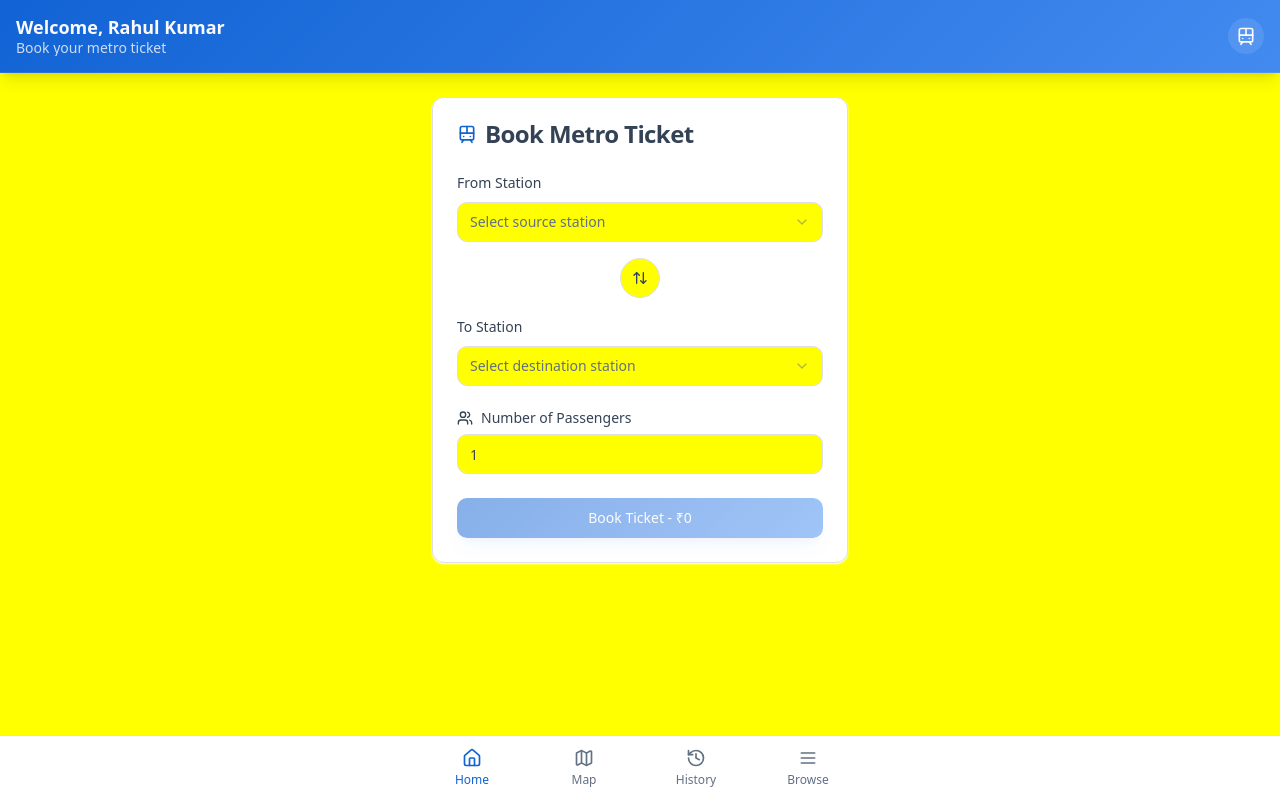
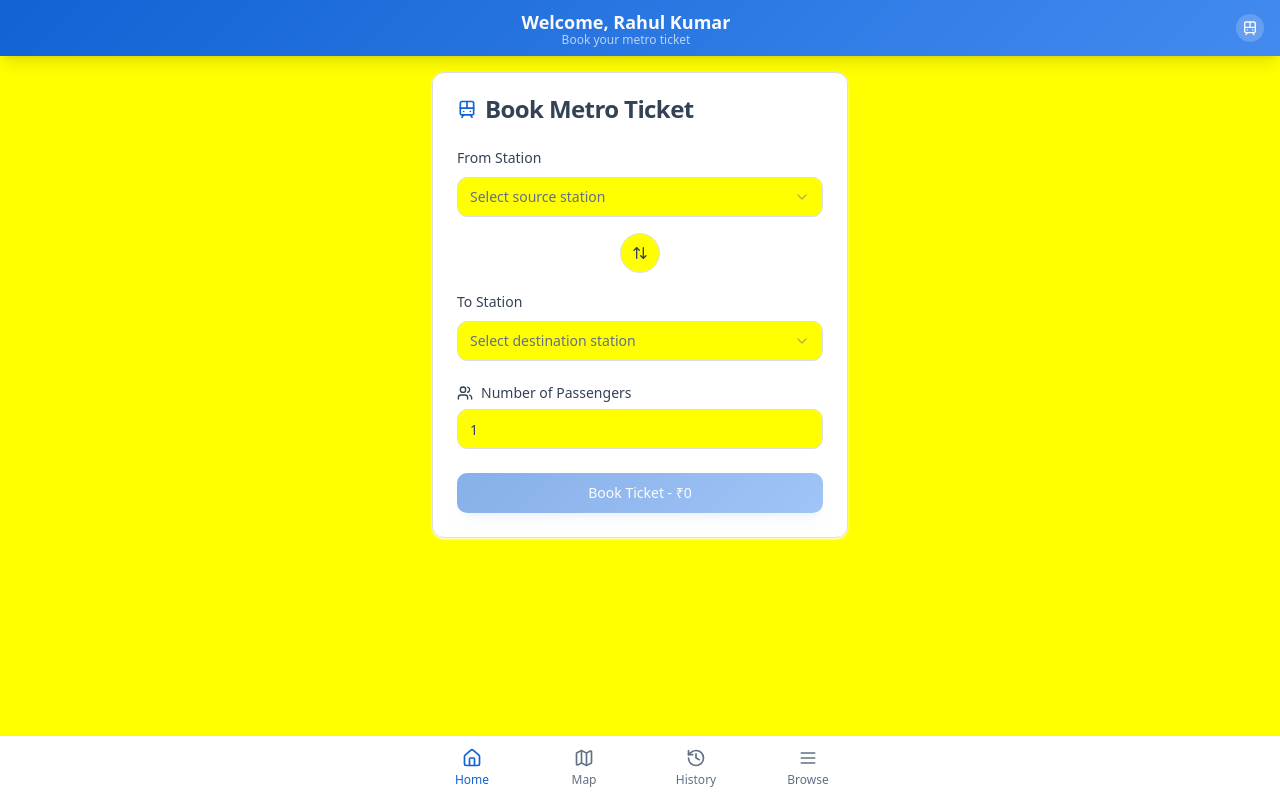
Before and after one commit to Varun-Singh14/lucknow-metro-go, a React (Vite) app: page /home in a window 1280 px wide. Built offline with nearby package versions, Linux system fonts and the light colour scheme; sample sign-in values are in the browser's storage; the HTML template or start-up script is replaced by a standard one.

Commit message:
Fix Action Bar Styling

```diff
--- a/src/components/ActionBar.tsx
+++ b/src/components/ActionBar.tsx
@@ -22,43 +22,50 @@ export const ActionBar = ({
   const navigate = useNavigate();
 
   return (
-    <div className="sticky top-0 z-50 bg-gradient-primary text-primary-foreground shadow-lg border-b border-primary-foreground/10">
-      {/* Status bar space for mobile */}
-      <div className="h-safe-top bg-gradient-primary"></div>
-
-      <div className="flex items-center justify-between px-4 py-4">
-        <div className="flex items-center gap-3 flex-1">
+    <div className="sticky top-0 z-50 bg-gradient-primary text-primary-foreground shadow-lg">
+      <div className="flex items-center h-14 px-4">
+        {/* Left side - Back button */}
         {showBack && (
           <Button
             variant="ghost"
             size="icon"
             onClick={() => navigate(-1)}
-              className="text-primary-foreground hover:bg-primary-foreground/10 h-9 w-9 shrink-0"
+            className="text-primary-foreground hover:bg-primary-foreground/10 h-10 w-10 -ml-2 mr-2"
           >
-              <ArrowLeft className="w-5 h-5" />
+            <ArrowLeft className="w-6 h-6" />
           </Button>
         )}
-          <div className="min-w-0 flex-1">
-            <h1 className="text-lg font-semibold leading-tight truncate">{title}</h1>
+
+        {/* Center - Title */}
+        <div className="flex-1 text-center px-2">
+          <h1 className="text-lg font-semibold truncate">{title}</h1>
           {subtitle && (
-              <p className="text-sm text-primary-foreground/80 leading-tight truncate">
+            <p className="text-xs text-primary-foreground/70 truncate -mt-1">
               {subtitle}
             </p>
           )}
         </div>
+
+        {/* Right side - Custom action or menu */}
+        <div className="flex items-center gap-2">
+          {customAction && (
+            <div className="flex items-center">
+              {customAction}
             </div>
-
-        <div className="flex items-center gap-2 shrink-0">
-          {customAction}
+          )}
           {showMenu && (
             <Button
               variant="ghost"
               size="icon"
               onClick={onMenuClick}
-              className="text-primary-foreground hover:bg-primary-foreground/10 h-9 w-9"
+              className="text-primary-foreground hover:bg-primary-foreground/10 h-10 w-10 -mr-2"
             >
-              <MoreVertical className="w-5 h-5" />
+              <MoreVertical className="w-6 h-6" />
             </Button>
+          )}
+          {/* Add spacer when no back button to center the title */}
+          {!showBack && !customAction && !showMenu && (
+            <div className="w-10"></div>
           )}
         </div>
       </div>
--- a/src/pages/BrowsePage.tsx
+++ b/src/pages/BrowsePage.tsx
@@ -60,7 +60,7 @@ export const BrowsePage = () => {
         subtitle="Manage your profile and preferences"
       />
 
-      <div className="max-w-md mx-auto p-4 space-y-4 pt-6">
+      <div className="max-w-md mx-auto p-4 space-y-4">
         {/* Profile Card */}
         <Card className="shadow-card">
           <CardContent className="p-6">
--- a/src/pages/HistoryPage.tsx
+++ b/src/pages/HistoryPage.tsx
@@ -59,7 +59,7 @@ export const HistoryPage = () => {
         subtitle="View your past and active bookings"
       />
 
-      <div className="max-w-md mx-auto p-4 space-y-4 pt-6">
+      <div className="max-w-md mx-auto p-4 space-y-4">
         {bookings.length === 0 ? (
           <Card className="shadow-card">
             <CardContent className="p-8 text-center">
--- a/src/pages/HomePage.tsx
+++ b/src/pages/HomePage.tsx
@@ -62,13 +62,13 @@ export const HomePage = () => {
         title={`Welcome, ${DEMO_USER.name}`}
         subtitle="Book your metro ticket"
         customAction={
-          <div className="bg-primary-foreground/10 rounded-full p-2">
-            <Train className="w-5 h-5" />
+          <div className="bg-primary-foreground/20 rounded-full p-1.5">
+            <Train className="w-4 h-4" />
           </div>
         }
       />
 
-      <div className="max-w-md mx-auto p-4 space-y-6 pt-6">
+      <div className="max-w-md mx-auto p-4 space-y-6">
         {/* Booking Form */}
         <Card className="shadow-card">
           <CardHeader>
--- a/src/pages/MapPage.tsx
+++ b/src/pages/MapPage.tsx
@@ -16,7 +16,7 @@ export const MapPage = () => {
         subtitle="Track your metro in real-time"
       />
 
-      <div className="max-w-md mx-auto p-4 space-y-4 pt-6">
+      <div className="max-w-md mx-auto p-4 space-y-4">
         {/* Current Train Status */}
         <Card className="shadow-card">
           <CardHeader className="pb-3">
--- a/src/pages/TicketPage.tsx
+++ b/src/pages/TicketPage.tsx
@@ -106,7 +106,7 @@ export const TicketPage = () => {
         }
       />
 
-      <div className="max-w-md mx-auto p-4 space-y-4 pt-6">
+      <div className="max-w-md mx-auto p-4 space-y-4">
         {/* Ticket Card */}
         <Card className="shadow-metro overflow-hidden">
           {/* Route Information */}
```
Lines whose indentation alone changed are shown as unchanged.
